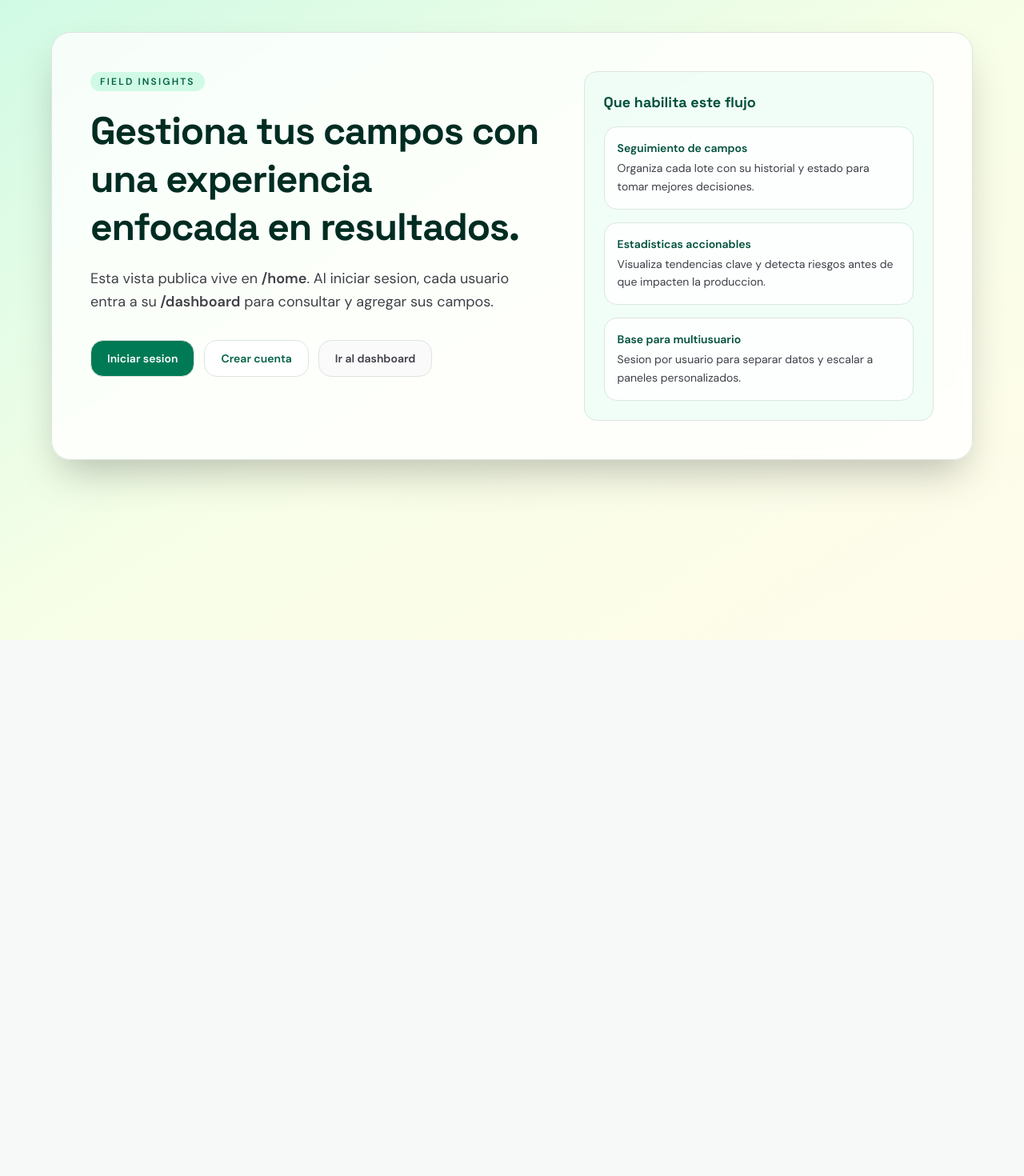
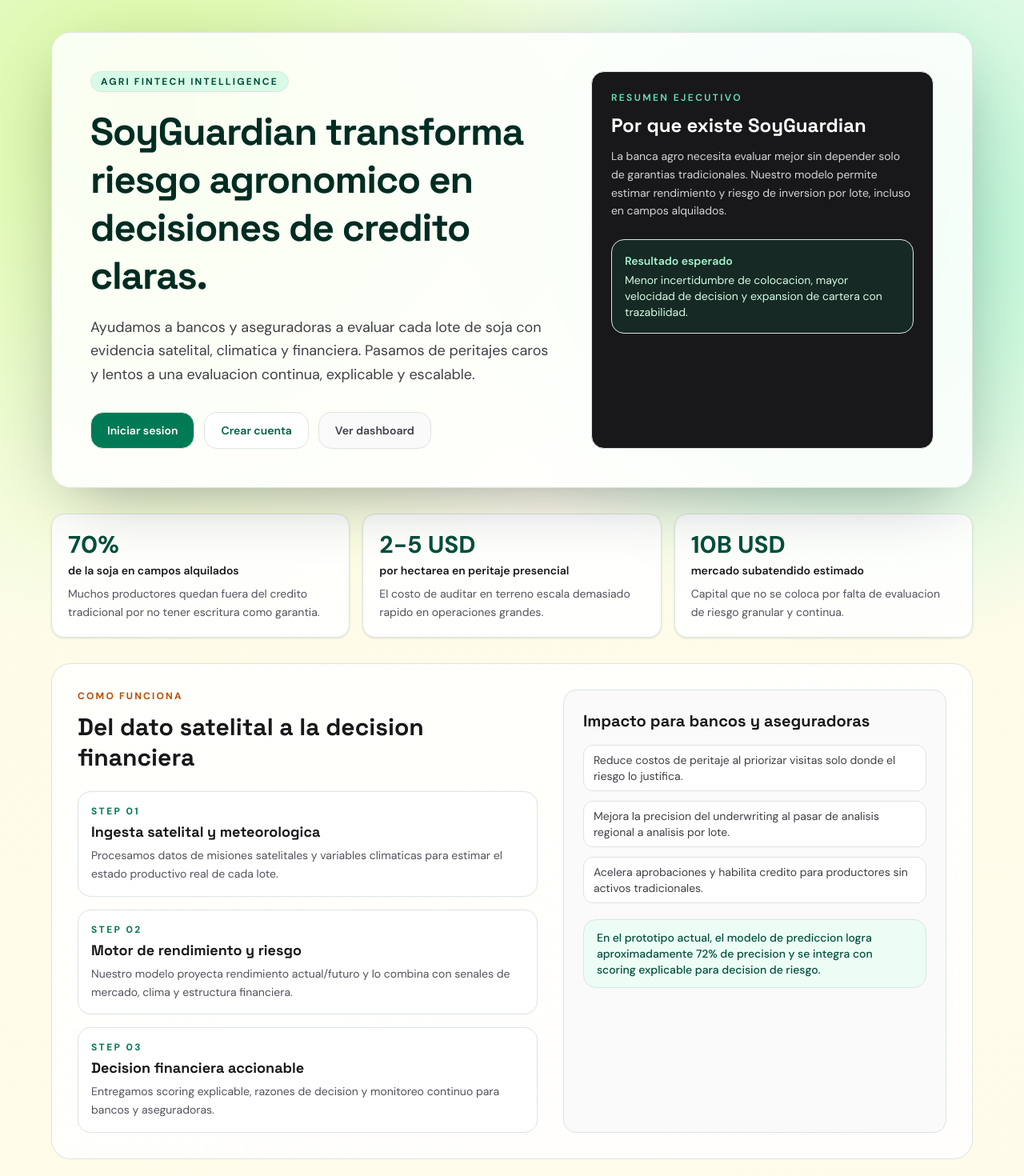
Before and after one commit to Lu-Luou/ratin_hackitba, a Next.js app: page /home in a window 1280 px wide. Shown: the top 1470 px of the page at 80% size. Before the commit the page ends 800 px from the top, so only its background shows below. Built offline with nearby package versions, Linux system fonts and the light colour scheme.

Commit message:
hotfix: update alert handling and home page UI

```diff
--- a/src/app/api/alerts/route.ts
+++ b/src/app/api/alerts/route.ts
@@ -128,6 +128,14 @@
     take: 30,
   });
 
+  // Only generate mock alerts if user has fields
+  if (fields.length === 0) {
+    return {
+      data: [],
+      source: "mock",
+    };
+  }
+
   return {
     data: buildMockWeatherAlerts(fields),
     source: "mock",
--- a/src/app/home/page.tsx
+++ b/src/app/home/page.tsx
@@ -1,35 +1,66 @@
 import Link from "next/link";
 
-const features = [
+const keyMetrics = [
   {
-    title: "Seguimiento de campos",
-    description: "Organiza cada lote con su historial y estado para tomar mejores decisiones.",
+    value: "70%",
+    label: "de la soja en campos alquilados",
+    detail: "Muchos productores quedan fuera del credito tradicional por no tener escritura como garantia.",
   },
   {
-    title: "Estadisticas accionables",
-    description: "Visualiza tendencias clave y detecta riesgos antes de que impacten la produccion.",
+    value: "2-5 USD",
+    label: "por hectarea en peritaje presencial",
+    detail: "El costo de auditar en terreno escala demasiado rapido en operaciones grandes.",
   },
   {
-    title: "Base para multiusuario",
-    description: "Sesion por usuario para separar datos y escalar a paneles personalizados.",
+    value: "10B USD",
+    label: "mercado subatendido estimado",
+    detail: "Capital que no se coloca por falta de evaluacion de riesgo granular y continua.",
   },
+];
+
+const workflow = [
+  {
+    step: "01",
+    title: "Ingesta satelital y meteorologica",
+    description:
+      "Procesamos datos de misiones satelitales y variables climaticas para estimar el estado productivo real de cada lote.",
+  },
+  {
+    step: "02",
+    title: "Motor de rendimiento y riesgo",
+    description:
+      "Nuestro modelo proyecta rendimiento actual/futuro y lo combina con senales de mercado, clima y estructura financiera.",
+  },
+  {
+    step: "03",
+    title: "Decision financiera accionable",
+    description:
+      "Entregamos scoring explicable, razones de decision y monitoreo continuo para bancos y aseguradoras.",
+  },
+];
+
+const buyerValue = [
+  "Reduce costos de peritaje al priorizar visitas solo donde el riesgo lo justifica.",
+  "Mejora la precision del underwriting al pasar de analisis regional a analisis por lote.",
+  "Acelera aprobaciones y habilita credito para productores sin activos tradicionales.",
 ];
 
 export default function HomePresentationPage() {
   return (
-    <main className="min-h-screen bg-linear-to-br from-emerald-100 via-lime-50 to-amber-50 px-6 py-10 text-zinc-900 sm:px-10">
-      <section className="mx-auto w-full max-w-6xl overflow-hidden rounded-3xl border border-emerald-200/60 bg-white/80 shadow-2xl backdrop-blur">
-        <div className="grid gap-8 p-8 sm:p-12 lg:grid-cols-[1.3fr_1fr] lg:gap-12">
+    <main className="min-h-screen bg-[radial-gradient(circle_at_15%_10%,#d9f99d_0%,transparent_38%),radial-gradient(circle_at_85%_20%,#a7f3d0_0%,transparent_32%),linear-gradient(160deg,#f0fdf4_0%,#fefce8_45%,#fffbeb_100%)] px-6 py-10 text-zinc-900 sm:px-10">
+      <section className="mx-auto w-full max-w-6xl space-y-8">
+        <div className="overflow-hidden rounded-3xl border border-emerald-200/70 bg-white/85 shadow-[0_24px_80px_-28px_rgba(15,23,42,0.45)] backdrop-blur">
+          <div className="grid gap-8 p-8 sm:p-12 lg:grid-cols-[1.35fr_1fr] lg:gap-12">
             <div>
-            <p className="inline-flex rounded-full bg-emerald-100 px-3 py-1 text-xs font-semibold uppercase tracking-[0.18em] text-emerald-800">
-              Field Insights
+              <p className="inline-flex rounded-full border border-emerald-300 bg-emerald-100/80 px-3 py-1 text-xs font-bold uppercase tracking-[0.18em] text-emerald-900">
+                Agri Fintech Intelligence
               </p>
               <h1 className="mt-5 text-4xl font-black leading-tight tracking-tight text-emerald-950 sm:text-5xl">
-              Gestiona tus campos con una experiencia enfocada en resultados.
+                SoyGuardian transforma riesgo agronomico en decisiones de credito claras.
               </h1>
               <p className="mt-5 max-w-2xl text-base leading-relaxed text-zinc-700 sm:text-lg">
-              Esta vista publica vive en <span className="font-semibold">/home</span>. Al iniciar sesion, cada usuario entra a su
-              <span className="font-semibold"> /dashboard</span> para consultar y agregar sus campos.
+                Ayudamos a bancos y aseguradoras a evaluar cada lote de soja con evidencia satelital, climatica y financiera.
+                Pasamos de peritajes caros y lentos a una evaluacion continua, explicable y escalable.
               </p>
 
               <div className="mt-8 flex flex-wrap items-center gap-3">
@@ -49,23 +80,68 @@
                   href="/dashboard"
                   className="rounded-xl border border-zinc-300 bg-zinc-50 px-5 py-3 text-sm font-semibold text-zinc-700 transition hover:border-zinc-400 hover:bg-zinc-100"
                 >
-                Ir al dashboard
+                  Ver dashboard
                 </Link>
               </div>
             </div>
 
-          <div className="rounded-2xl border border-emerald-200 bg-emerald-50/70 p-6">
-            <h2 className="text-lg font-bold text-emerald-900">Que habilita este flujo</h2>
-            <ul className="mt-4 space-y-4">
-              {features.map((feature) => (
-                <li key={feature.title} className="rounded-xl border border-emerald-100 bg-white/80 p-4">
-                  <p className="text-sm font-semibold text-emerald-900">{feature.title}</p>
-                  <p className="mt-1 text-sm leading-relaxed text-zinc-700">{feature.description}</p>
+            <div className="rounded-2xl border border-zinc-200 bg-zinc-900 p-6 text-zinc-50">
+              <p className="text-xs font-semibold uppercase tracking-[0.2em] text-emerald-300">Resumen ejecutivo</p>
+              <h2 className="mt-3 text-2xl font-black leading-tight text-white">Por que existe SoyGuardian</h2>
+              <p className="mt-3 text-sm leading-relaxed text-zinc-300">
+                La banca agro necesita evaluar mejor sin depender solo de garantias tradicionales. Nuestro modelo permite estimar
+                rendimiento y riesgo de inversion por lote, incluso en campos alquilados.
+              </p>
+              <div className="mt-6 rounded-xl border border-emerald-500/30 bg-emerald-500/10 p-4">
+                <p className="text-sm font-semibold text-emerald-200">Resultado esperado</p>
+                <p className="mt-1 text-sm text-emerald-100">
+                  Menor incertidumbre de colocacion, mayor velocidad de decision y expansion de cartera con trazabilidad.
+                </p>
+              </div>
+            </div>
+          </div>
+        </div>
+
+        <section className="grid gap-4 sm:grid-cols-3">
+          {keyMetrics.map((metric) => (
+            <article key={metric.label} className="rounded-2xl border border-emerald-200/70 bg-white/90 p-5 shadow-sm">
+              <p className="text-3xl font-black text-emerald-900">{metric.value}</p>
+              <p className="mt-1 text-sm font-semibold text-zinc-900">{metric.label}</p>
+              <p className="mt-2 text-sm leading-relaxed text-zinc-600">{metric.detail}</p>
+            </article>
+          ))}
+        </section>
+
+        <section className="grid gap-8 rounded-3xl border border-amber-200/70 bg-white/85 p-8 lg:grid-cols-[1.2fr_1fr]">
+          <div>
+            <p className="text-xs font-bold uppercase tracking-[0.18em] text-amber-700">Como funciona</p>
+            <h2 className="mt-3 text-3xl font-black leading-tight text-zinc-900">Del dato satelital a la decision financiera</h2>
+            <div className="mt-6 space-y-4">
+              {workflow.map((item) => (
+                <article key={item.step} className="rounded-xl border border-zinc-200 bg-white p-4">
+                  <p className="text-xs font-bold tracking-[0.2em] text-emerald-700">STEP {item.step}</p>
+                  <h3 className="mt-1 text-lg font-bold text-zinc-900">{item.title}</h3>
+                  <p className="mt-1 text-sm leading-relaxed text-zinc-600">{item.description}</p>
+                </article>
+              ))}
+            </div>
+          </div>
+
+          <div className="rounded-2xl border border-zinc-200 bg-zinc-50 p-6">
+            <h3 className="text-xl font-black text-zinc-900">Impacto para bancos y aseguradoras</h3>
+            <ul className="mt-4 space-y-3">
+              {buyerValue.map((item) => (
+                <li key={item} className="rounded-lg border border-zinc-200 bg-white px-3 py-2 text-sm text-zinc-700">
+                  {item}
                 </li>
               ))}
             </ul>
+            <p className="mt-5 rounded-xl border border-emerald-200 bg-emerald-50 px-4 py-3 text-sm font-medium text-emerald-900">
+              En el prototipo actual, el modelo de prediccion logra aproximadamente 72% de precision y se integra con scoring
+              explicable para decision de riesgo.
+            </p>
           </div>
-        </div>
+        </section>
       </section>
     </main>
   );
```
Lines whose indentation alone changed are shown as unchanged.
